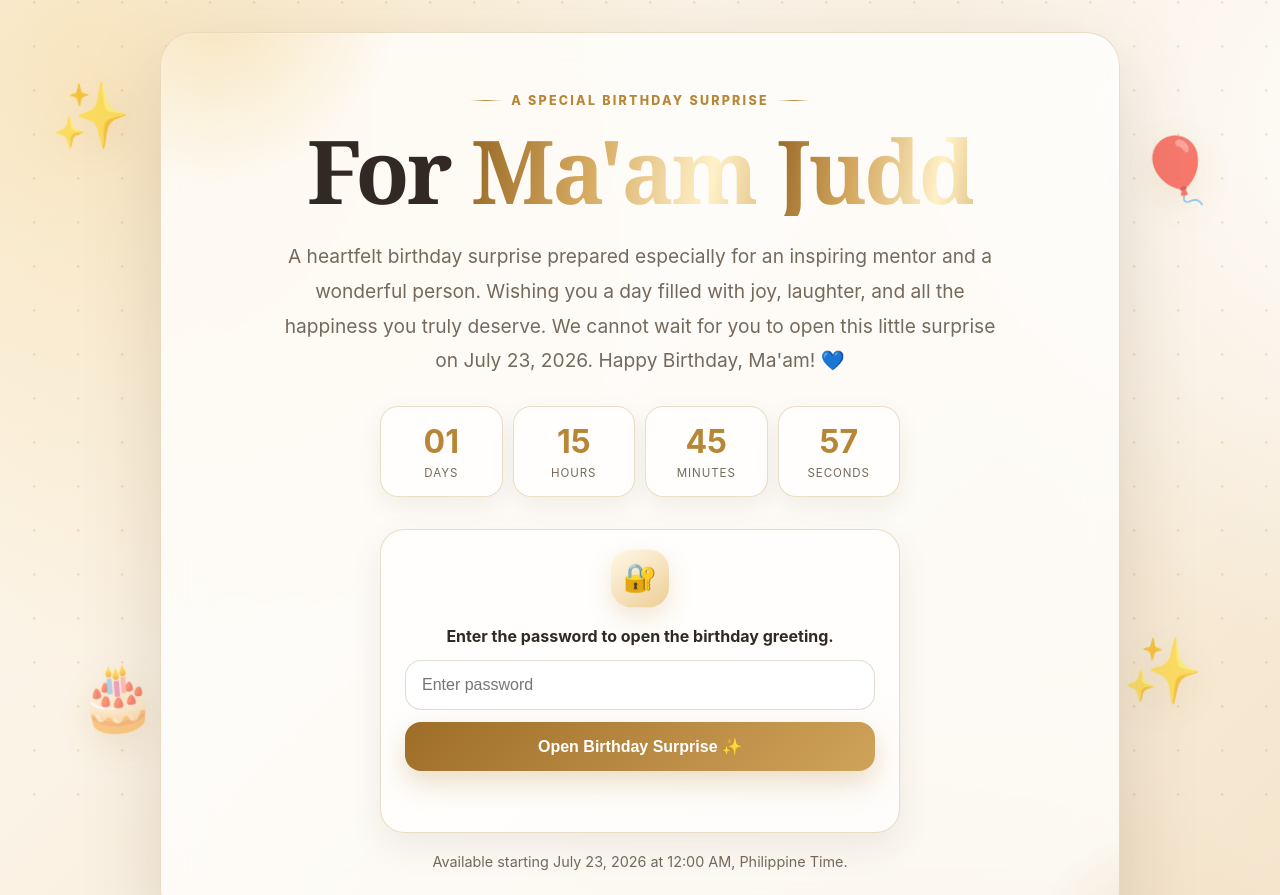
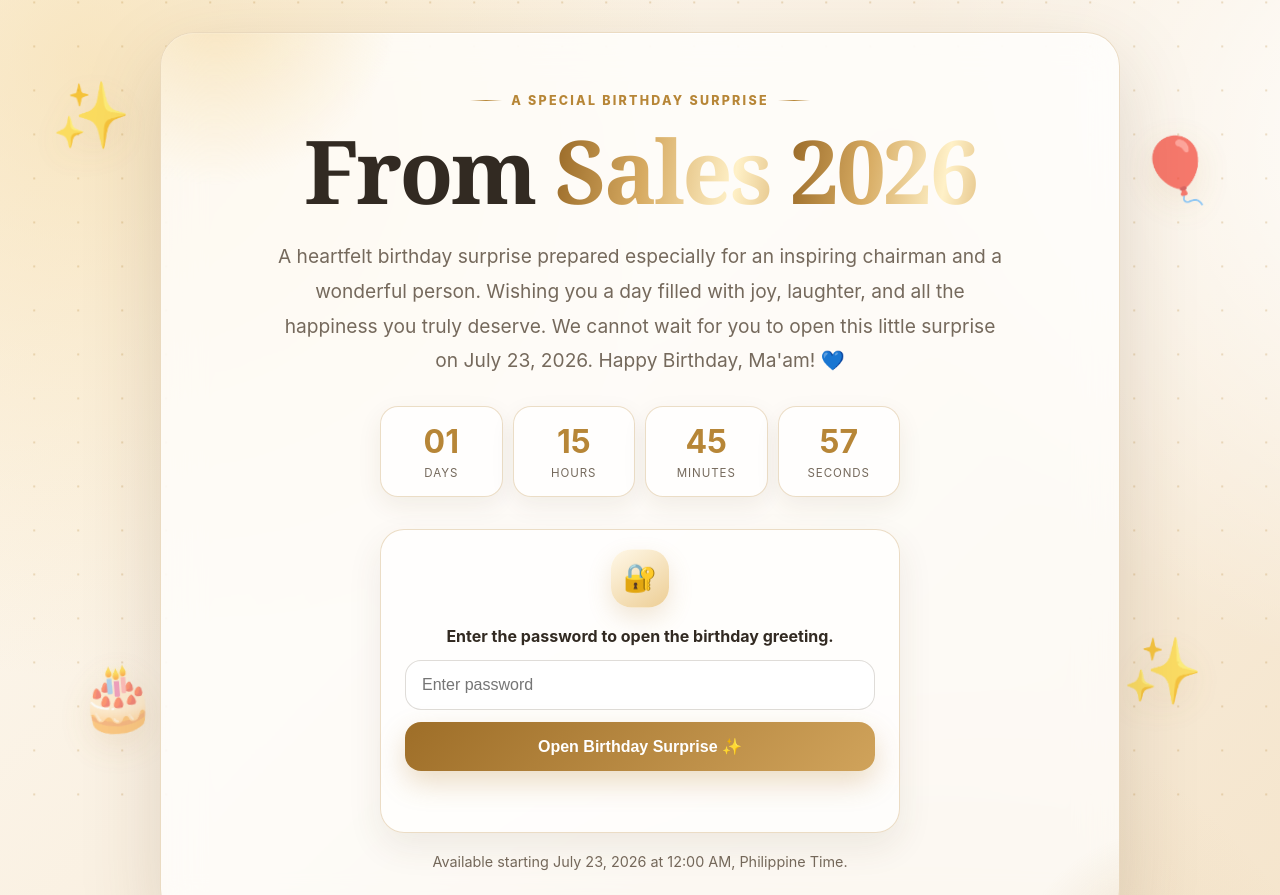
Before and after one commit to jackielouac/www.integr8.com.ph, a plain HTML site: page index.html in a window 1280 px wide. Shown: the top 895 px of the page. Drawn offline with Linux system fonts and the light colour scheme.

Commit message:
Update index.html

```diff
--- a/index.html
+++ b/index.html
@@ -1024,25 +1024,25 @@
 
         <h1>
           <span class="headline-word word-1">
-            For
+            From
           </span>
 
           <span
             class="headline-word word-2 gold-text gold-moving"
           >
-            Ma'am
+            Sales
           </span>
 
           <span
             class="headline-word word-3 gold-text gold-moving"
           >
-            Judd
+            2026
           </span>
         </h1>
 
         <p class="message">
           A heartfelt birthday surprise prepared especially
-          for an inspiring mentor and a wonderful person.
+          for an inspiring chairman and a wonderful person.
           Wishing you a day filled with joy, laughter, and
           all the happiness you truly deserve. We cannot wait
           for you to open this little surprise on
```
